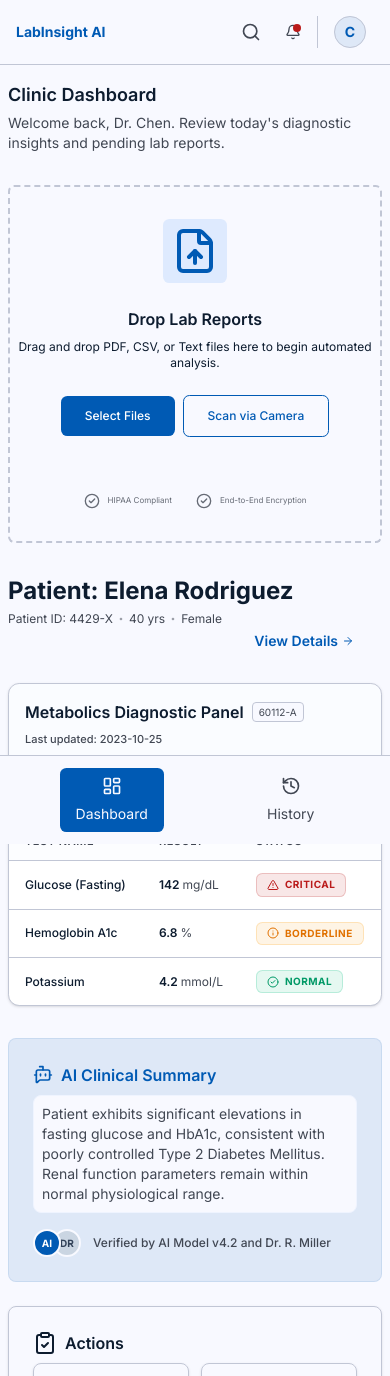
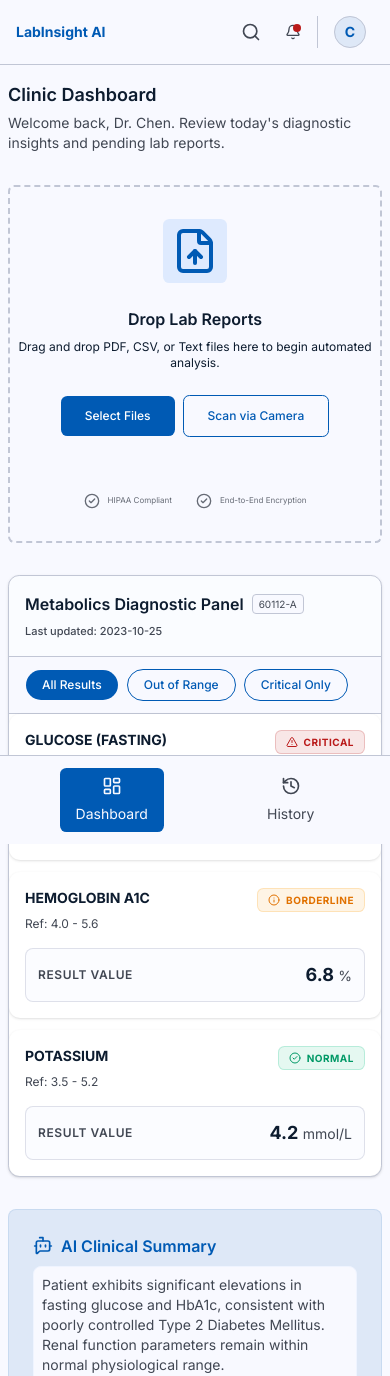
Before and after one commit to thi-miranda348/labinsight-ai-front-end, a Next.js app: page / in a window 390 px wide. Shown: the top 1376 px of the page. Built offline with nearby package versions, Linux system fonts and the light colour scheme.

Commit message:
feat: implement mobile card components for mobile view

```diff
--- a/app/history/page.tsx
+++ b/app/history/page.tsx
@@ -2,9 +2,10 @@
 
 import { useState, useMemo } from "react";
 import Link from "next/link";
-import { Download, Search, ChevronDown, ArrowRight, Sparkles, ShieldCheck, Calendar, Microscope, User } from "lucide-react";
+import { Download, Search, ArrowRight, Sparkles, ShieldCheck, Calendar, Microscope, User } from "lucide-react";
 import { mockPatients, mockReports } from "../lib/mockData";
 import { Button } from "@/components/ui/button";
+import { MobileReportCard } from "@/components/MobileReportCard";
 
 export default function HistoryPage() {
 
@@ -104,8 +105,24 @@ export default function HistoryPage() {
                 <Button variant="ghost" onClick={clearFilters} className="px-4 rounded-full">Clear All</Button>
             </div>
 
-            {/* Data Table */}
-            <div className="border border-border rounded-xl bg-card shadow-sm overflow-hidden">
+            {/* data table card - mobile  */}
+            <div className="grid grid-cols-1 gap-4 md:hidden">
+                {filteredReports.map((report) => {
+                    const patient = mockPatients.find(p => p.id === report.patientId);
+                    return (
+                        <MobileReportCard
+                            key={report.id}
+                            report={report}
+                            patient={patient}
+                            statusBadge={getStatusBadge(report.overallStatus)}
+                        />
+                    );
+                })}
+            </div>
+
+
+            {/* Data Table - desktop */}
+            <div className="hidden md:block border border-border rounded-xl bg-card shadow-sm overflow-hidden">
                 <table className="w-full text-sm text-left">
                     <thead className="text-[11px] text-muted-foreground uppercase border-b bg-muted/20">
                         <tr>
@@ -155,7 +172,7 @@ export default function HistoryPage() {
                     <div>
                         <h3 className="text-lg font-bold text-primary mb-2">Archive Trend Insight</h3>
                         <p className="text-sm text-foreground/80 leading-relaxed">
-                            Based on your current filters, there has been a <strong className="text-foreground">12% increase</strong> in Metabolic Screening volume compared to the previous quarter. AI confidence scores for "Acute Risk" detection have improved by 4.2% following the latest diagnostic engine update.
+                            Based on your current filters, there has been a <strong className="text-foreground">12% increase</strong> in Metabolic Screening volume compared to the previous quarter. AI confidence scores for &quot;Acute Risk&quot; detection have improved by 4.2% following the latest diagnostic engine update.
                         </p>
                     </div>
                 </div>
--- a/app/page.tsx
+++ b/app/page.tsx
@@ -2,12 +2,11 @@
 
 import { useState } from "react";
 import { Button } from "@/components/ui/button";
-import { CircleCheck, FileUp, Filter, Download, ClipboardCheck, Share2, Printer, MessageSquareText, CalendarMinus2, BotMessageSquare, ArrowRight } from "lucide-react";
+import { CircleCheck, FileUp, ClipboardCheck, Share2, Printer, MessageSquareText, CalendarMinus2, BotMessageSquare, ArrowRight } from "lucide-react";
 import { mockPatients, mockReports } from "./lib/mockData";
 import { TableResultsManager } from "@/components/TableResultManager";
 import { PatientReportTitle } from "@/components/PatientReportTitle";
 import Link from "next/link";
-
 export default function Home() {
 
   // upload file state
@@ -79,7 +78,7 @@ export default function Home() {
     <main className="w-full flex flex-col bg-background text-foreground gap-8 border-b">
       <div className="">
         <h2 className="">Clinic Dashboard</h2>
-        <p className="text-muted-foreground">Welcome back, <span className="">Dr. Chen</span>. Review today's diagnostic insights and pending lab reports.</p>
+        <p className="text-muted-foreground">Welcome back, <span className="">Dr. Chen</span>. Review today&apos;s diagnostic insights and pending lab reports.</p>
       </div>
 
       {/* Upload file */}
@@ -144,10 +143,11 @@ export default function Home() {
         </div>
       </div>
 
+
       {recentReport && recentPatient && (
         <>
           {/* Result Table */}
-          <div className="flex flex-col md:flex-row justify-between gap-1">
+          <div className="hidden md:flex flex-col md:flex-row justify-between gap-1">
             <PatientReportTitle report={recentReport} patient={recentPatient} />
 
             <Link href={`/analysis/${recentReport.id}`} className="mr-7 text-sm md:text-base text-primary font-semibold flex items-center justify-end gap-1">
--- /dev/null
+++ b/components/MobileReportCard.tsx
@@ -0,0 +1,34 @@
+import Link from "next/link";
+import { ChevronRight } from "lucide-react";
+import { AnalysisReport, Patient } from "@/app/types"
+
+
+interface MobileReportCardProps {
+    report: AnalysisReport;
+    patient?: Patient;
+    statusBadge: React.ReactNode;
+}
+
+export function MobileReportCard({ report, patient, statusBadge }: MobileReportCardProps) {
+    return (
+        <div className="bg-card border border-border rounded-xl p-4 shadow-sm flex flex-col gap-3">
+            {/* Top Row: Date & Status */}
+            <div className="flex justify-between items-center">
+                <span className="text-xs font-medium text-muted-foreground">{report.date}</span>
+                {statusBadge}
+            </div>
+
+            {/* Main Info */}
+            <h3 className="text-lg font-bold">{patient?.name || "Unknown Patient"}</h3>
+            <p className="text-xs text-muted-foreground">{report.patientId} • {report.analysisType}</p>
+            <p className="text-sm text-muted-foreground line-clamp-2 leading-relaxed">
+                {report.primaryFindings}
+            </p>
+
+            {/* Action Link */}
+            <Link href={`/analysis/${report.id}`} className="text-primary text-sm font-medium flex items-center gap-1 mt-2 hover:underline">
+                View Report <ChevronRight className="w-4 h-4" />
+            </Link>
+        </div>
+    );
+}
--- /dev/null
+++ b/components/MobileResultCard.tsx
@@ -0,0 +1,28 @@
+import { LabResult } from "@/app/types";
+import { StatusBadge } from "./StatusBadge";
+
+interface MobileResultCardProps {
+    result: LabResult;
+}
+
+export function MobileResultCard({ result }: MobileResultCardProps) {
+    return (
+        <div className="bg-card rounded-xl p-4 shadow-sm flex flex-col gap-2">
+            <div className="flex justify-between items-start">
+                <div>
+                    <h4 className="font-bold text-foreground">{result.analyte}</h4>
+                    <p className="text-xs text-muted-foreground">Ref: {result.referenceRange}</p>
+                </div>
+                {/* Use the reusable badge here! */}
+                <StatusBadge status={result.status} />
+            </div>
+
+            <div className="mt-2 bg-muted/30 rounded-lg p-3 flex justify-between items-center border border-border/50">
+                <span className="text-xs font-semibold text-muted-foreground uppercase tracking-wider">Result Value</span>
+                <span className="font-bold text-lg text-foreground">
+                    {result.value} <span className="text-sm font-normal text-muted-foreground">{result.unit}</span>
+                </span>
+            </div>
+        </div>
+    );
+}
--- /dev/null
+++ b/components/StatusBadge.tsx
@@ -0,0 +1,29 @@
+import { AlertTriangle, Info, CheckCircle2 } from "lucide-react";
+
+interface StatusBadgeProps {
+    status: string;
+}
+
+export function StatusBadge({ status }: StatusBadgeProps) {
+    switch (status) {
+        case 'Critical':
+            return (
+                <span className="inline-flex items-center gap-1.5 bg-destructive/10 text-destructive border border-destructive/20 px-2.5 py-1 rounded-md text-[10px] font-bold tracking-wider uppercase">
+                    <AlertTriangle className="h-3 w-3" /> Critical
+                </span>
+            );
+        case 'Borderline':
+            return (
+                <span className="inline-flex items-center gap-1.5 bg-amber-500/10 text-amber-600 border border-amber-500/20 px-2.5 py-1 rounded-md text-[10px] font-bold tracking-wider uppercase">
+                    <Info className="h-3 w-3" /> Borderline
+                </span>
+            );
+        case 'Normal':
+        default:
+            return (
+                <span className="inline-flex items-center gap-1.5 bg-emerald-500/10 text-emerald-600 border border-emerald-500/20 px-2.5 py-1 rounded-md text-[10px] font-bold tracking-wider uppercase">
+                    <CheckCircle2 className="h-3 w-3" /> Normal
+                </span>
+            );
+    }
+}
--- a/components/TableResultManager.tsx
+++ b/components/TableResultManager.tsx
@@ -3,7 +3,8 @@
 import { useState } from "react";
 import { AnalysisReport } from "@/app/types";
 import { Button } from "@/components/ui/button";
-import { AlertTriangle, Info, CheckCircle2 } from "lucide-react";
+import { StatusBadge } from "@/components/StatusBadge";
+import { MobileResultCard } from "./MobileResultCard";
 
 export function TableResultsManager({ report }: { report: AnalysisReport }) {
 
@@ -19,30 +20,7 @@ export function TableResultsManager({ report }: { report: AnalysisReport }) {
         return true;
     });
 
-    // Helper to generate the exact status badges
-    const getStatusBadge = (status: string) => {
-        switch (status) {
-            case 'Critical':
-                return (
-                    <span className="inline-flex items-center gap-1.5 bg-destructive/10 text-destructive border border-destructive/20 px-2.5 py-1 rounded-md text-[10px] font-bold tracking-wider uppercase">
-                        <AlertTriangle className="h-3 w-3" /> Critical
-                    </span>
-                );
-            case 'Borderline':
-                return (
-                    <span className="inline-flex items-center gap-1.5 bg-amber-500/10 text-amber-600 border border-amber-500/20 px-2.5 py-1 rounded-md text-[10px] font-bold tracking-wider uppercase">
-                        <Info className="h-3 w-3" /> Borderline
-                    </span>
-                );
-            case 'Normal':
-            default:
-                return (
-                    <span className="inline-flex items-center gap-1.5 bg-emerald-500/10 text-emerald-600 border border-emerald-500/20 px-2.5 py-1 rounded-md text-[10px] font-bold tracking-wider uppercase">
-                        <CheckCircle2 className="h-3 w-3" /> Normal
-                    </span>
-                );
-        }
-    };
+
 
     return (
         <div className="space-y-6">
@@ -88,8 +66,16 @@ export function TableResultsManager({ report }: { report: AnalysisReport }) {
                     </Button>
                 </div>
 
+                {/* Mobile Card*/}
+                <div className="grid grid-cols-1 gap-3 md:hidden">
+                    {filteredResults.map((result, index) => (
+                        <MobileResultCard key={index} result={result} />
+                    ))}
+                </div>
+
+                {/* Desktop table */}
                 {/* Table content */}
-                <div className="overflow-x-auto">
+                <div className="hidden md:block overflow-x-auto">
                     <table className="w-full text-left text-xs md:text-sm border-collapse">
                         <thead>
                             <tr className="border-b bg-muted/20 text-muted-foreground uppercase tracking-wider text-[11px]">
@@ -109,7 +95,7 @@ export function TableResultsManager({ report }: { report: AnalysisReport }) {
                                     </td>
                                     <td className="py-3 px-4 text-muted-foreground hidden sm:table-cell">{result.referenceRange}</td>
                                     <td className="py-3 px-4">
-                                        {getStatusBadge(result.status)}
+                                        <StatusBadge status={result.status} />
                                     </td>
                                 </tr>
                             ))}
```
Also changed, not shown: app/analysis/[id]/InteractiveAnalysisView.tsx (+9 -6 lines).
